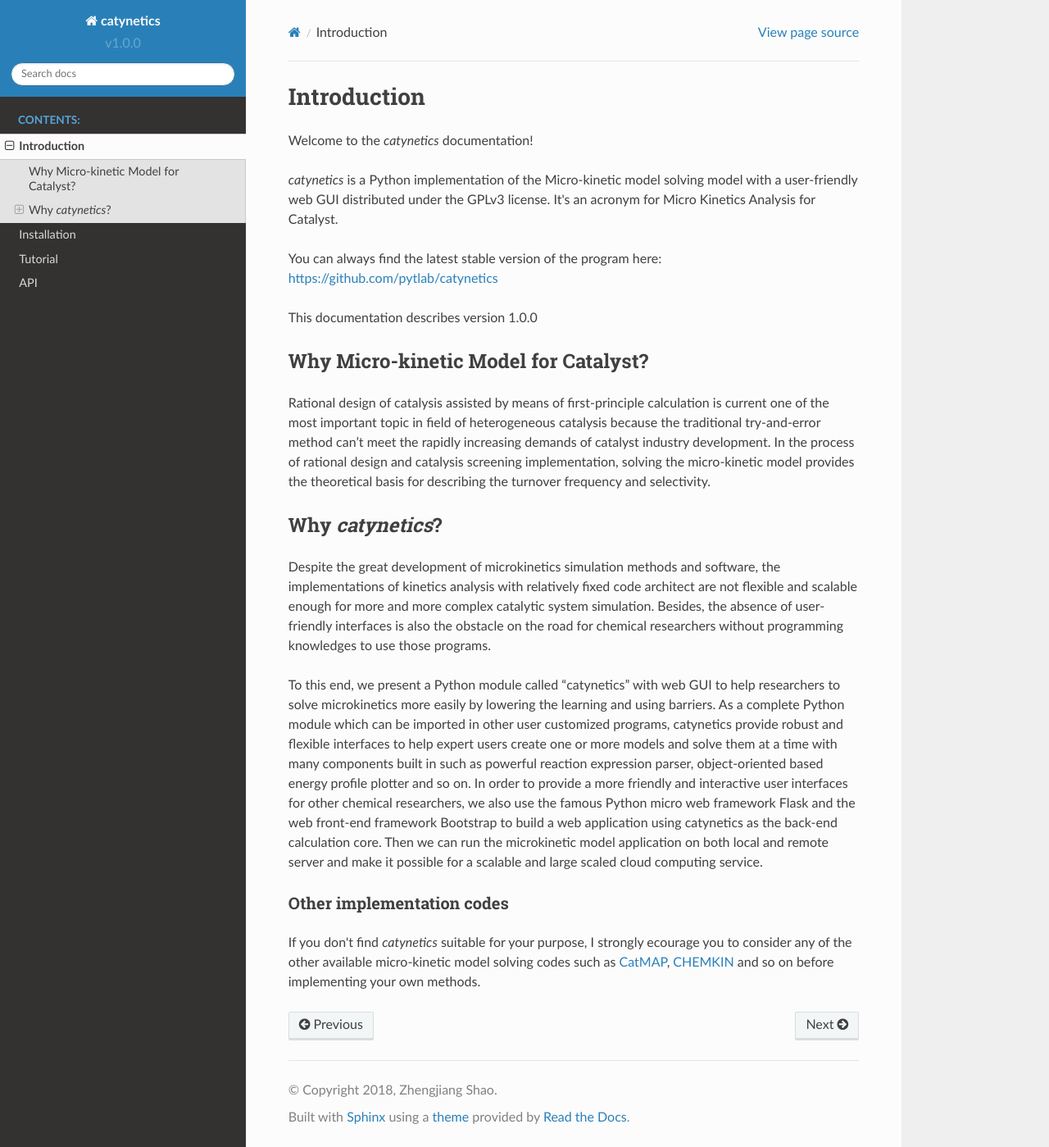
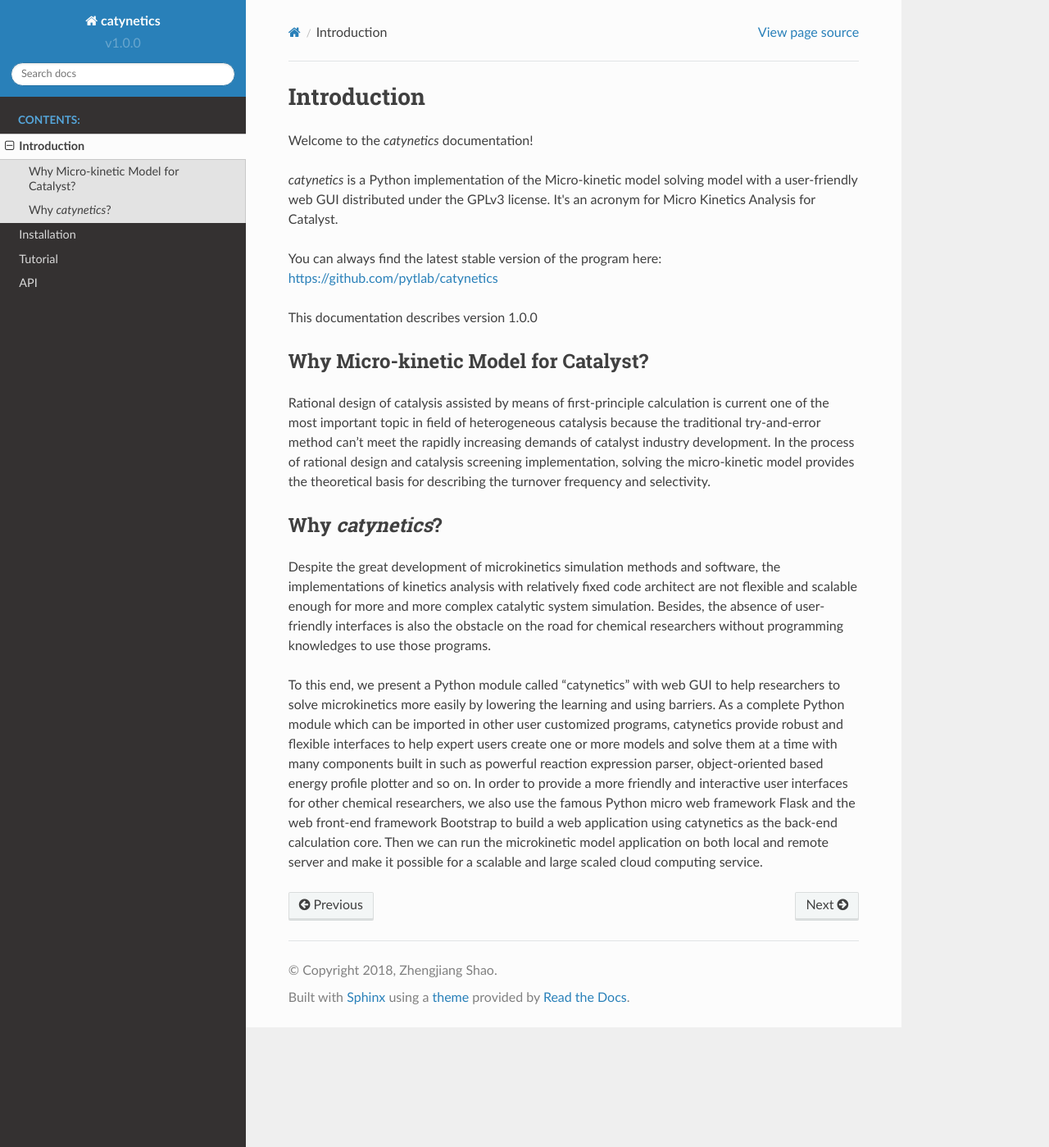
Before and after one commit to PytLab/scaks-docs, a Sphinx documentation site: the page built from source/intro.rst, in a window 1280 px wide and 1399 px high. Shown: the whole window at 82% size. Built offline with Sphinx 7.4.7 and the Read the Docs theme 2.0.0, drawn with Linux system fonts in a browser that asks for light colours.

Commit message:
Remove other implementation

```diff
--- a/source/intro.rst
+++ b/source/intro.rst
@@ -45,12 +45,3 @@
 application using catynetics as the back-end calculation core. Then we can run the
 microkinetic model application on both local and remote server and make it possible
 for a scalable and large scaled cloud computing service.
-
-Other implementation codes
-...........................
-If you don't find `catynetics` suitable for your purpose, I strongly ecourage you to
-consider any of the other available micro-kinetic model solving codes such as
-`CatMAP`_, `CHEMKIN`_ and so on before implementing your own methods.
-
-.. _CatMAP: https://github.com/SUNCAT-Center/catmap
-.. _CHEMKIN: http://www.reactiondesign.com/products/chemkin
```
